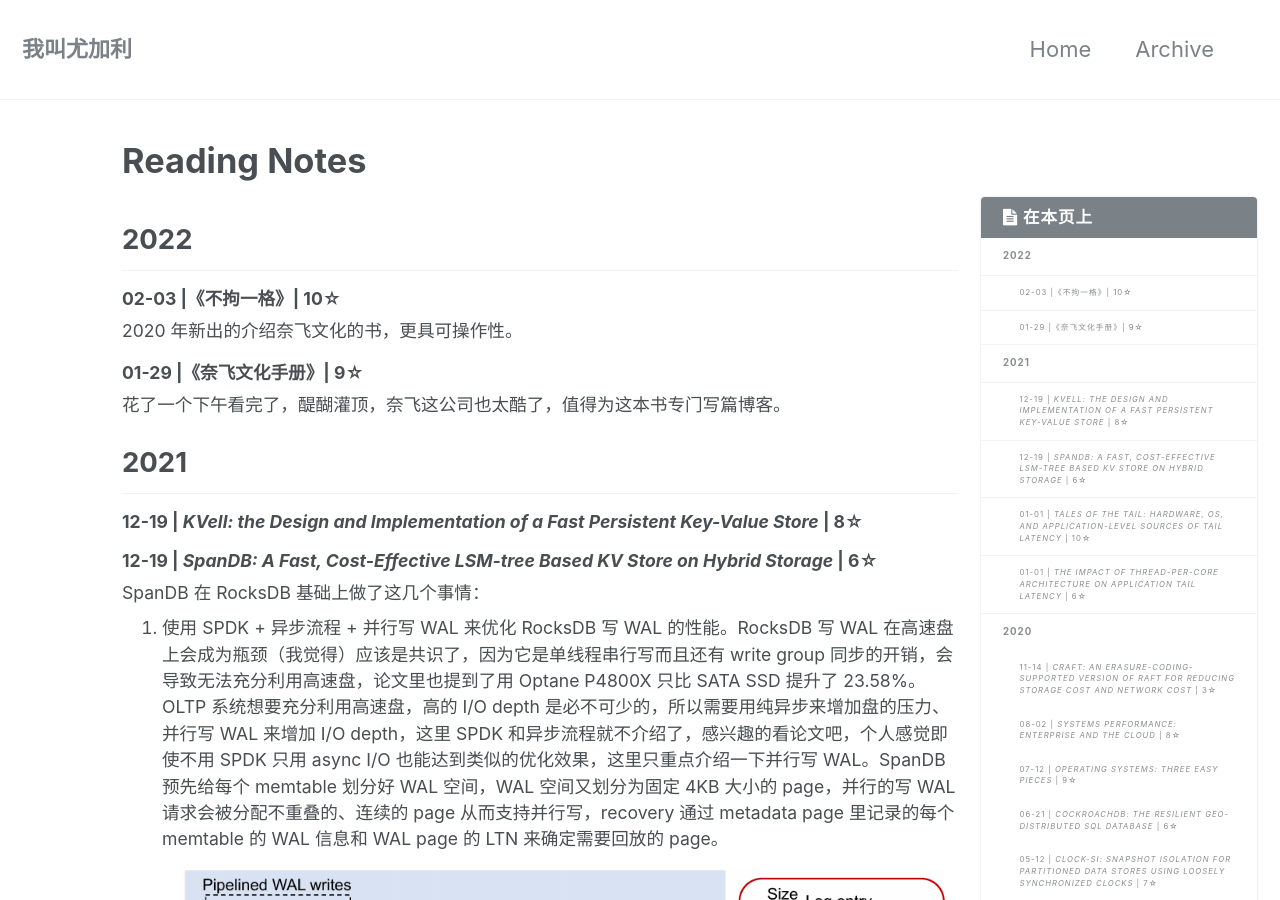
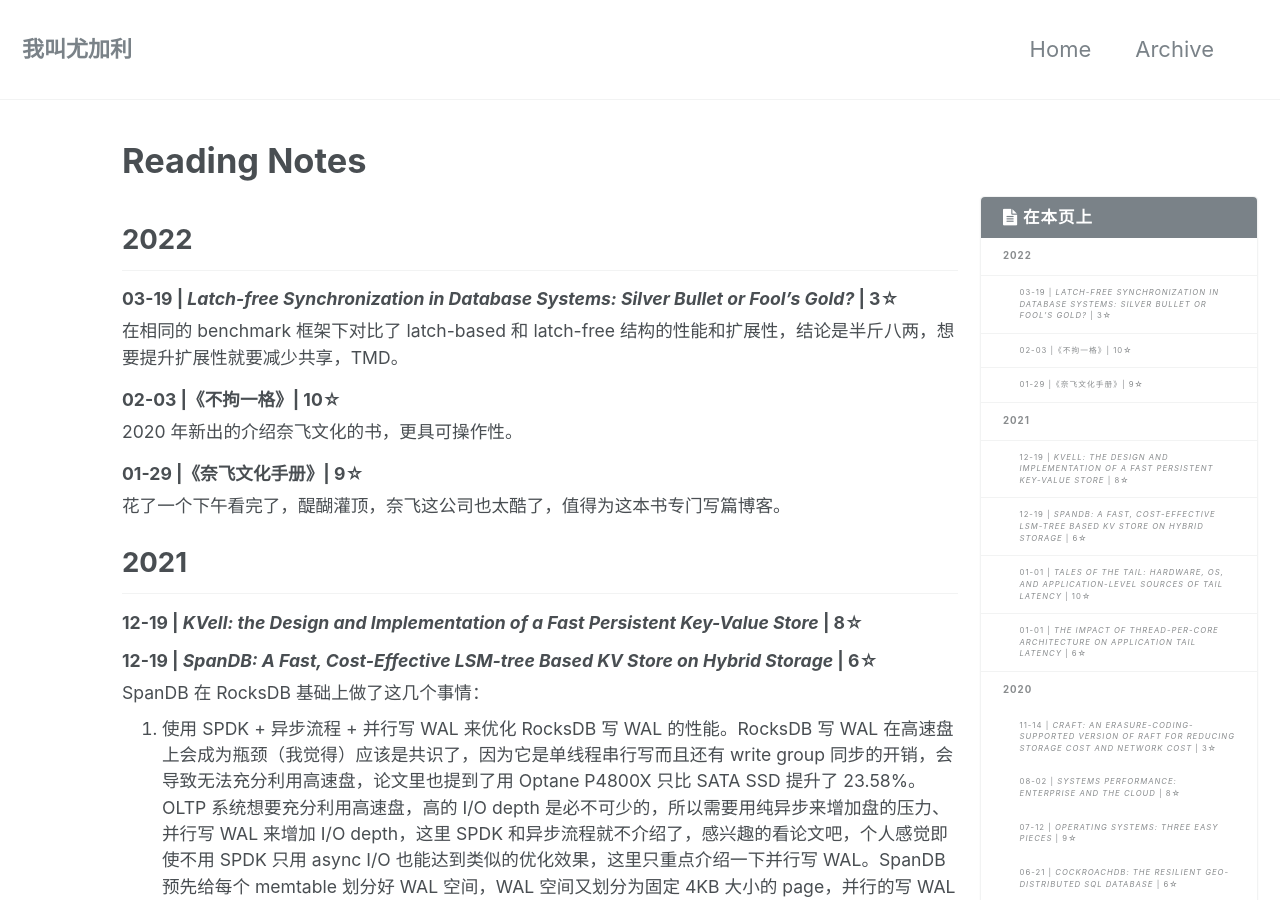
Before and after one commit to youjiali1995/youjiali1995.github.io, a Jekyll site: the page built from _posts/Reading/2020-03-14-reading-notes.md, in a window 1280 px wide and 900 px high. Built offline with Jekyll 4.4.1, drawn with Linux system fonts in a browser that asks for light colours; comment, search, counter and statistics services are not loaded; some of the changed text lies outside the part shown.

Commit message:
add Latch-free Synchronization in Database Systems: Silver Bullet or Fool’s Gold?
Signed-off-by: youjiali1995 <zlwgx1023@gmail.com>

```diff
--- a/_posts/Reading/2020-03-14-reading-notes.md
+++ b/_posts/Reading/2020-03-14-reading-notes.md
@@ -8,6 +8,9 @@ categories: Reading
 {% include toc %}
 
 ## 2022
+
+### 03-19 | *Latch-free Synchronization in Database Systems: Silver Bullet or Fool’s Gold?* | 3☆
+在相同的 benchmark 框架下对比了 latch-based 和 latch-free 结构的性能和扩展性，结论是半斤八两，想要提升扩展性就要减少共享，TMD。
 
 ### 02-03 |《不拘一格》| 10☆
 
```
